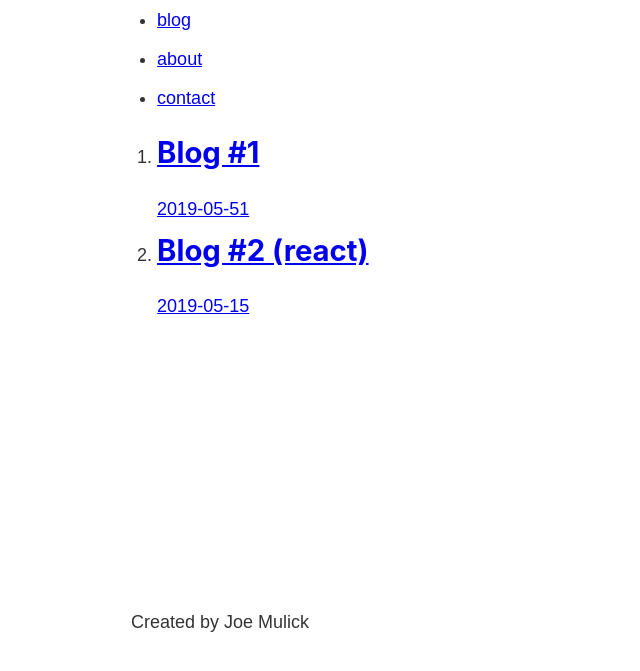
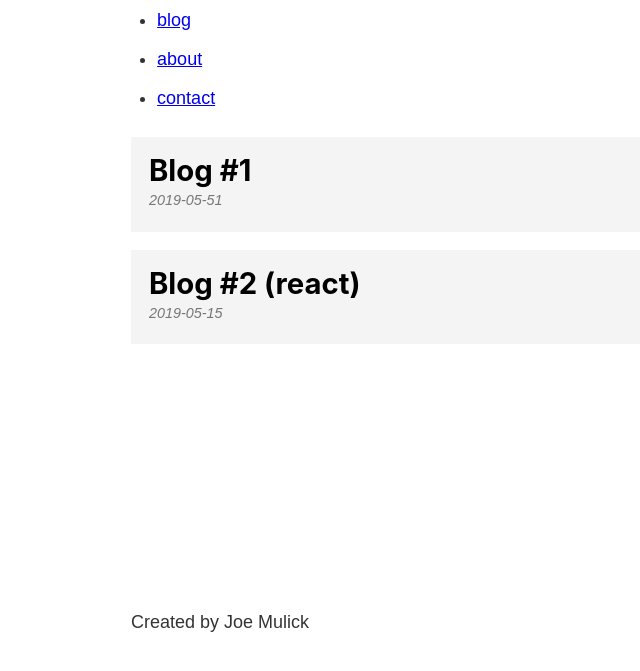
Before and after one commit to joemulick/gatsby_portfolio, a Gatsby site in the folder my_gatsby_portfolio/: page /blog in a window 1280 px wide. Shown: the part 121-792 px from the top of the page, without its empty margins (152-792 px from the left). Built offline with nearby package versions, Linux system fonts and the light colour scheme; Gatsby itself is replaced by a stand-in of ours.

Commit message:
added light styling on blog page

```diff
--- a/my_gatsby_portfolio/src/blogposts/react.md
+++ b/my_gatsby_portfolio/src/blogposts/react.md
@@ -3,7 +3,7 @@
 date: "2019-05-15"
 ---
 
-Testing Blog 2 (react)
+Testing Blog (react)
 
 1. Test1react
 2. Test2react
--- a/my_gatsby_portfolio/src/components/footer.js
+++ b/my_gatsby_portfolio/src/components/footer.js
@@ -1,5 +1,7 @@
 import React from 'react'
 import { graphql, useStaticQuery } from 'gatsby'
+
+import footerStyles from './footer.module.scss'
 
 const Footer = () => {
 
@@ -14,7 +16,7 @@
     `)
 
     return (
-        <footer>
+        <footer className={footerStyles.footer}>
             <p>Created by {data.site.siteMetadata.author}</p>
         </footer>
     )
--- /dev/null
+++ b/my_gatsby_portfolio/src/components/footer.module.scss
@@ -0,0 +1,3 @@
+.footer {
+    margin-top: 3rem
+}
--- a/my_gatsby_portfolio/src/pages/blog.js
+++ b/my_gatsby_portfolio/src/pages/blog.js
@@ -1,5 +1,7 @@
 import React from "react"
 import { graphql, useStaticQuery, Link } from 'gatsby'
+
+import blogStyles from './blog.module.scss'
 
 import Layout from '../components/layout'
 
@@ -29,10 +31,10 @@
 
     return (
         <Layout>
-            <ol>
+            <ol className={blogStyles.posts}>
                 {data.allMarkdownRemark.edges.map((edge) => {
                     return (
-                      <li key={edge.node.frontmatter.title}>
+                      <li className={blogStyles.post} key={edge.node.frontmatter.title}>
                         <Link to={`/blog/${edge.node.fields.slug}`}>
                         <h2>{edge.node.frontmatter.title}</h2>
                         <p>{edge.node.frontmatter.date}</p>
--- /dev/null
+++ b/my_gatsby_portfolio/src/pages/blog.module.scss
@@ -0,0 +1,30 @@
+.posts {
+    list-style-type: none;
+    margin: 0;
+}
+
+.post {
+    margin: 1rem 0;
+
+    a {
+        background: #f4f4f4;
+        color: #000000;
+        display: block;
+        padding: 1rem;
+        text-decoration: none;
+    }
+
+    a:hover {
+        background: #e4e4e4;
+    }
+
+    h2 {
+        margin-bottom: 0;
+    }
+
+    p {
+        color: #777777;
+        font-size: .8rem;
+        font-style: italic;
+    }
+}
```
Also changed, not shown: my_gatsby_portfolio/src/blogposts/gatsby/gatsby.md (renamed from my_gatsby_portfolio/src/blogposts/gatsby.md), my_gatsby_portfolio/src/blogposts/gatsby/grass.png (renamed from my_gatsby_portfolio/src/blogposts/grass.png).
